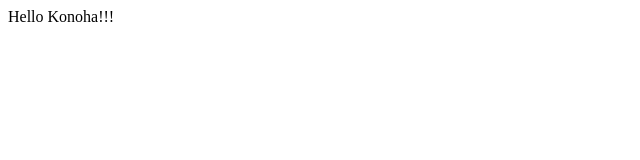
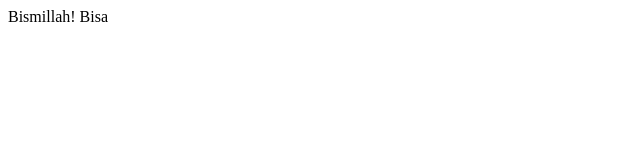
Before and after one commit to memiruchan21/nginx-repo, a plain HTML site: page index.html in a window 1280 px wide. Shown: the full height of the page, 0-640 px from the left. Drawn offline with Linux system fonts and the light colour scheme.

Commit message:
Update index.html
Ganti kata jadi bismillah bisa

```diff
--- a/index.html
+++ b/index.html
@@ -1 +1 @@
-<p>Hello Konoha!!!</p>
+<p>Bismillah! Bisa</p>
```
